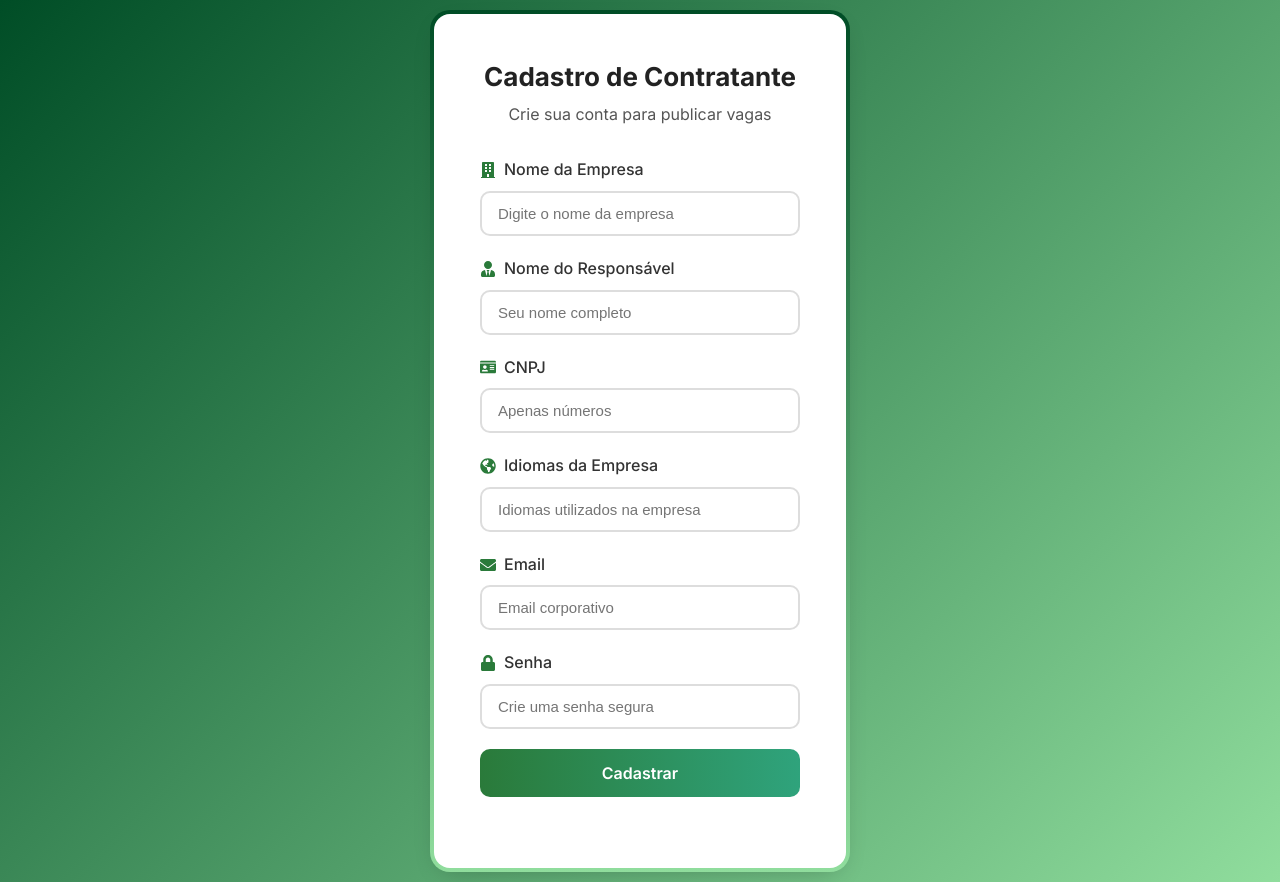
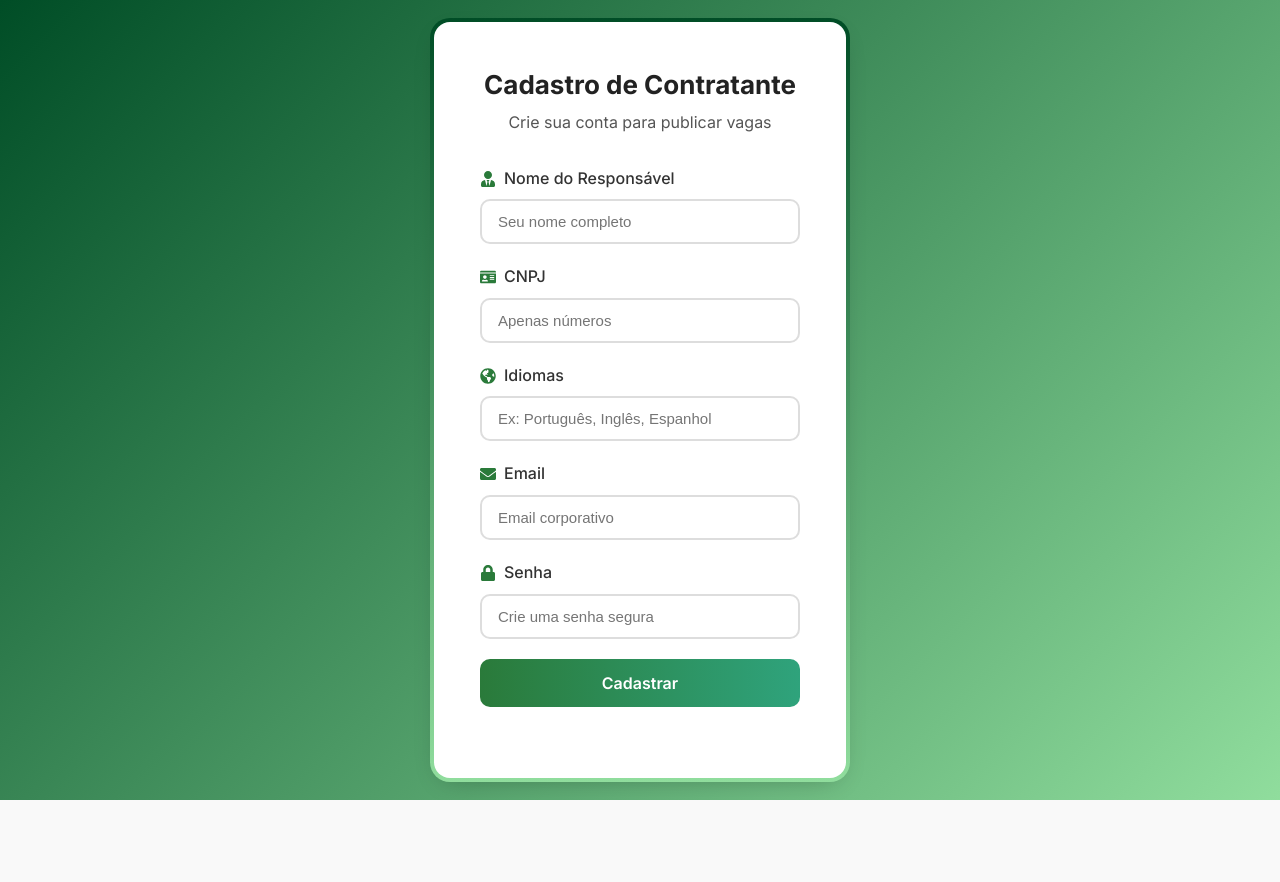
Before and after one commit to MatheusEnSR/FreelaWay, a React (Vite) app in the folder frontend/: page /cadastroc in a window 1280 px wide. After the commit the page ends 800 px from the top, so only its background shows below. Built offline with nearby package versions, Linux system fonts and the light colour scheme.

Commit message:
atualização na pasta cadastro

```diff
--- a/frontend/src/Pages/Cadastro/cadcontratante.jsx
+++ b/frontend/src/Pages/Cadastro/cadcontratante.jsx
@@ -53,20 +53,6 @@ const CadastroContratante = () => {
         </div>
 
         <form onSubmit={handleSubmit} className="login-form">
-          <div className="form-group">
-            <label>
-              <FaBuilding className="input-icon" /> Nome da Empresa
-            </label>
-            <input
-              type="text"
-              name="nomeEmpresa"
-              value={formData.nomeEmpresa}
-              onChange={handleChange}
-              className="form-input"
-              placeholder='Digite o nome da empresa'
-              required
-            />
-          </div>
 
           <div className="form-group">
             <label>
@@ -100,7 +86,7 @@ const CadastroContratante = () => {
 
           <div className="form-group">
             <label>
-              <FaGlobeAmericas className="input-icon" /> Idiomas da Empresa
+              <FaGlobeAmericas className="input-icon" /> Idiomas
             </label>
             <input
               type="text"
@@ -108,7 +94,7 @@ const CadastroContratante = () => {
               value={formData.idiomas}
               onChange={handleChange}
               className="form-input"
-              placeholder='Idiomas utilizados na empresa'
+              placeholder='Ex: Português, Inglês, Espanhol'
               required
             />
           </div>
```
